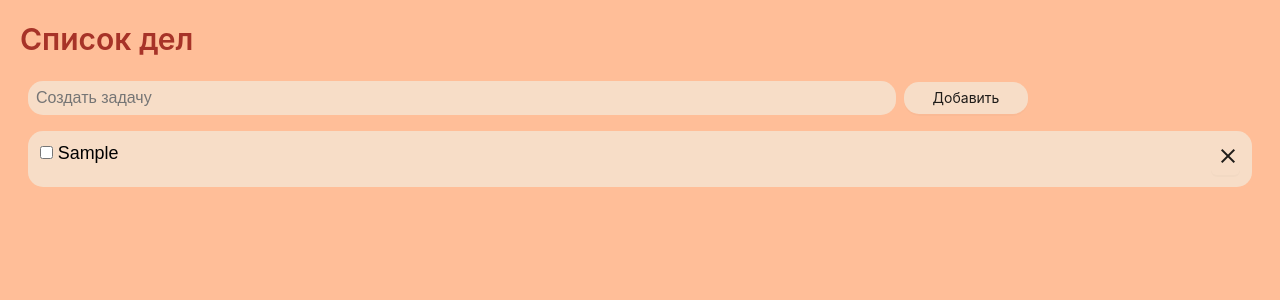
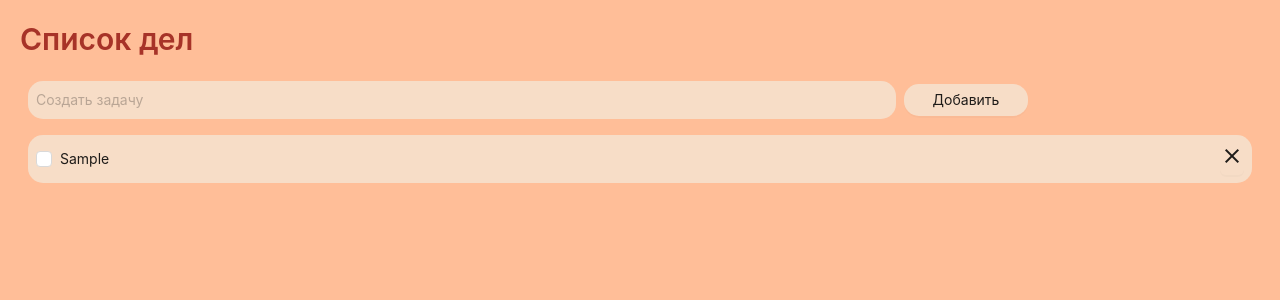
Before and after one commit to MargoPuhoff/ToDoList, a Vue app: page / in a window 1280 px wide. Both pictures are taken after typing "Sample" into the empty fields and a click on the button "Добавить". Shown: the top 300 px of the page. Built offline with nearby package versions, Linux system fonts and the light colour scheme; no server answers.

Commit message:
Добавила чекбоксы

```diff
--- a/src/components/TaskForm.vue
+++ b/src/components/TaskForm.vue
@@ -2,7 +2,6 @@
   <form @submit.prevent>
     <my-input
       v-model="task.title"
-      type="text"
       placeholder="Создать задачу"/>
     <my-button
       class="add"
--- a/src/components/TaskItem.vue
+++ b/src/components/TaskItem.vue
@@ -2,10 +2,18 @@
   <div class="task">
 
     <div>
-      <input
-        type="checkbox"
-        v-model="task.completed">
-      <span> {{ task.title}} </span>
+      <a-checkbox
+        class="checkbox"
+        v-model:checked="task.completed">
+
+        <a-typography-text delete v-if="task.completed == true">
+          {{ task.title}}
+        </a-typography-text>
+
+        <a-typography-text v-else>
+          {{ task.title}}
+        </a-typography-text>
+      </a-checkbox>
     </div>
 
     <div>
@@ -22,7 +30,16 @@
 </template>
 
 <script>
+import {Checkbox} from "ant-design-vue";
+import {TypographyText} from "ant-design-vue"
+
+
 export default{
+
+  components: {
+    ACheckbox: Checkbox,
+    ATypographyText: TypographyText
+  },
 
   props: {
     task: {
@@ -36,23 +53,17 @@ export default{
 <style scoped>
   .task{
     margin: 0.5rem;
-    padding: 0.75rem;
+    padding: 0.5rem;
     font-size: 1.12rem;
     display: flex;
+    align-items: center;
     justify-content: space-between;
     font-weight: none;
     border-radius: 15px;
     background: rgba(245, 229, 212, 0.8);
   }
 
-  span{
-    padding-left: 0.3rem;
+  .checkbox:checked{
+    color: #a73328;
   }
-
-  input:checked +span{
-    color: #a73328;
-    text-decoration: line-through;
-  }
-
-
 </style>
--- a/src/components/UI/MyInput.vue
+++ b/src/components/UI/MyInput.vue
@@ -1,14 +1,20 @@
 <template>
-  <input
+  <a-input
     :value="modelValue"
     @input="updateInput"
-    class="input">
+    class="input"/>
 </template>
 
 <script>
+import { Input } from 'ant-design-vue';
+
 export default{
 
   name: "my-input",
+
+  components: {
+    AInput: Input
+  },
 
   props: {
     modelValue: [String, Number]
```
